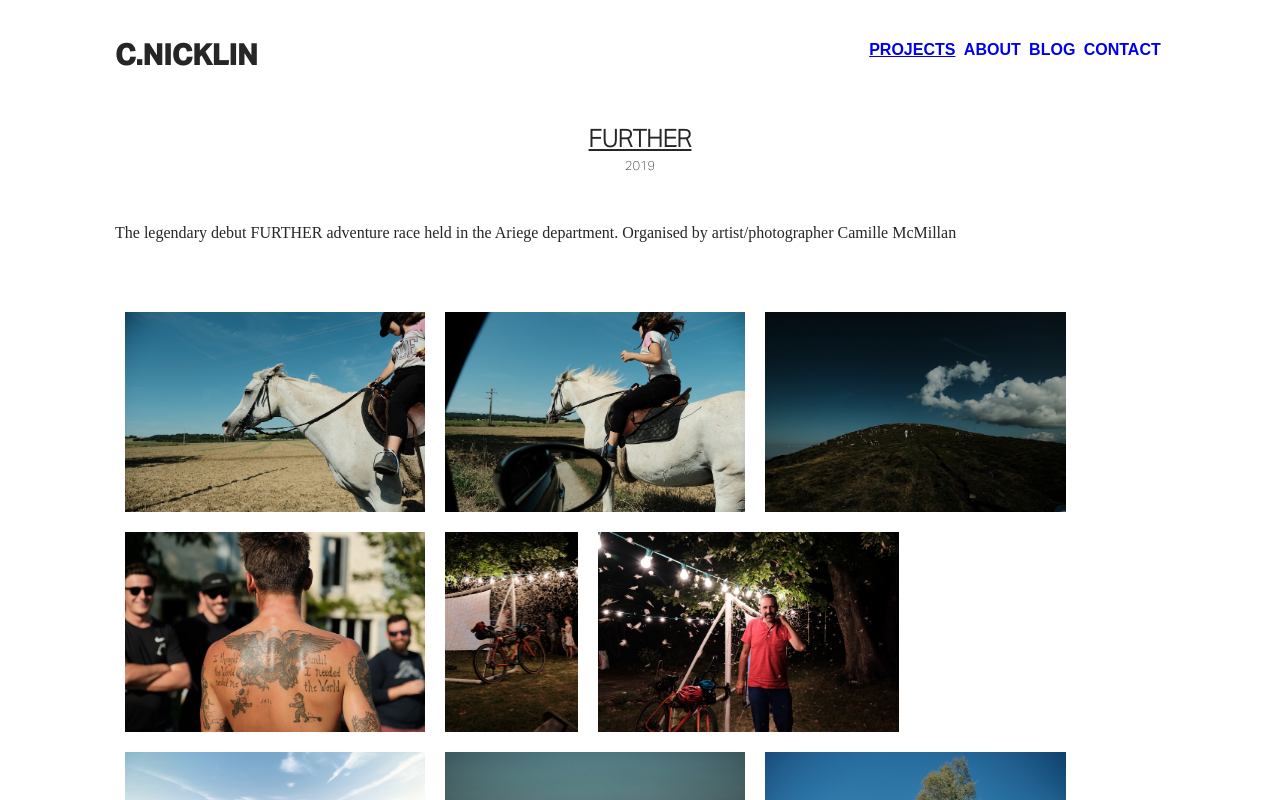
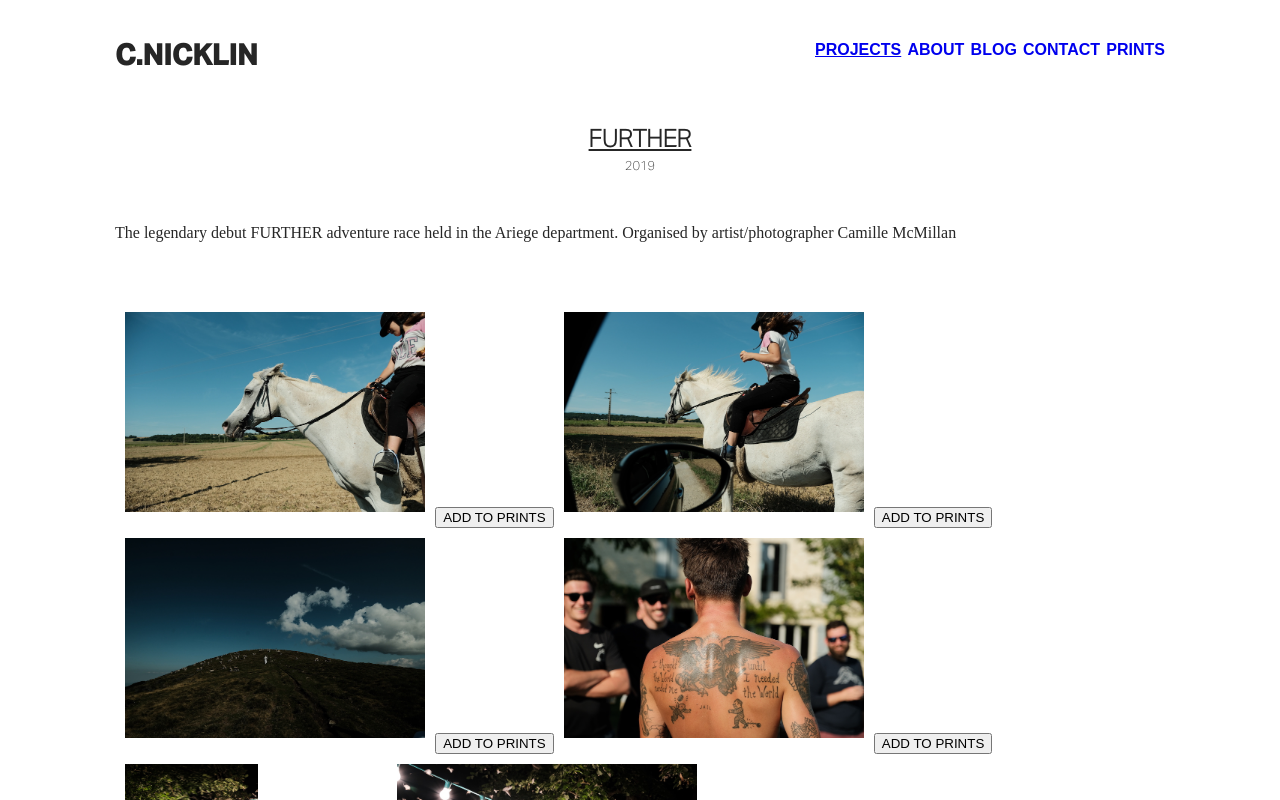
Before and after one commit to CalNicklin/photographyportfolio, a React (Create React App) app: page /projects/further in a window 1280 px wide. Shown: the top 800 px of the page. Built offline with nearby package versions, Linux system fonts and the light colour scheme; a web font is replaced by a local one.

Commit message:
adds basic 'favorite prints' features

```diff
--- a/src/app/App.css
+++ b/src/app/App.css
@@ -26,8 +26,8 @@
 .nav {
     display: inline-flex;
     align-items: center;
-    justify-content: space-around;
-    width: 300px;
+    justify-content: space-between;
+    width: 350px;
 }
 
 .nav a {
--- a/src/app/App.js
+++ b/src/app/App.js
@@ -3,6 +3,7 @@ import { BrowserRouter as Router, Route, Routes } from 'react-router-dom';
 import Header from '../features/Header/Header';
 import Projects from '../features/Projects/Projects';
 import Project from '../features/Project/Project';
+import Prints from '../features/Prints/Prints';
 import About from '../features/About/About';
 import Blog from '../features/Blog/Blog';
 import ContactForm from '../features/ContactForm/ContactForm';
@@ -18,6 +19,7 @@ function App() {
           <Routes>
             <Route path='/projects/:title' element={<Project />} />
             <Route path='/projects' element={<Projects />} />
+            <Route path='/prints' element={<Prints />} />
             {/* <Route path='/about' element={<About />} /> */}
             {/* <Route path='/blog' element={<Blog />} /> */}
             {/* <Route path='/contact' element={<ContactForm />} /> */}
--- a/src/app/data.js
+++ b/src/app/data.js
@@ -25,7 +25,7 @@ export const PROJECTS = {
                 {src: '/images/further/further3.jpg', alt: 'Ariege horse riding girl'},
                 {src: '/images/further/further4.jpg', alt: 'Ariege horse riding girl'},
                 {src: '/images/further/further5.jpg', alt: 'Camille atop Mt. Fourcat'},
-                {src: '/images/further/further8.jpg', alt: 'Well-known fixed-gear rider, Chas Christenson'},
+                {src: '/images/further/further8.jpg', alt: 'Well-known fixed-gear rider, tattooed Chas Christenson'},
                 {src: '/images/further/further9.jpg', alt: 'Mayflys'},
                 {src: '/images/further/further10.jpg', alt: 'Camille and Mayflys'},
                 {src: '/images/further/further11.jpg', alt: 'Epic sight whrn Angus Young collapsed at the checkpoint, Fourcat'},
--- a/src/app/store.js
+++ b/src/app/store.js
@@ -2,11 +2,13 @@ import { configureStore } from '@reduxjs/toolkit';
 import projectsReducer from '../features/Projects/projectsSlice';
 import modalReducer from '../features/Modal/modalSlice';
 import searchReducer from '../features/Search/searchSlice';
+import printsReducer from '../features/Prints/printsSlice';
 
 export const store = configureStore({
   reducer: {
     projects: projectsReducer,
     modal: modalReducer,
-    search: searchReducer
+    search: searchReducer,
+    prints: printsReducer
   }
 });
--- a/src/features/Header/Header.js
+++ b/src/features/Header/Header.js
@@ -10,6 +10,7 @@ export default function Header () {
                 <NavLink to='/about'>About</NavLink>
                 <NavLink to='/blog'>Blog</NavLink>
                 <NavLink to='/contact'>Contact</NavLink>
+                <NavLink to='/prints'>Prints</NavLink>
             </div>
         </div>
     )
--- /dev/null
+++ b/src/features/Prints/Prints.js
@@ -0,0 +1,30 @@
+import React from "react";
+import { removePrint } from "./printsSlice";
+import { useSelector, useDispatch } from "react-redux";
+import { selectPrints } from "./printsSlice";
+
+export default function Prints () {
+
+    const prints = useSelector(selectPrints);
+    const dispatch = useDispatch();
+
+    const removeFromPrints = (event) => {
+        dispatch(removePrint(event.target.value))
+    }
+
+    return (
+        <div>
+            {prints.map((print, index) => {
+                return(
+                    <div>
+                        <img
+                            src={print}
+                            key={index}
+                        />
+                        <button onClick={removeFromPrints} value={print}>Remove this photo</button>
+                    </div>
+                )
+            })}
+        </div>
+    )
+}
--- /dev/null
+++ b/src/features/Prints/printsSlice.js
@@ -0,0 +1,18 @@
+import { createSlice } from "@reduxjs/toolkit";
+
+export const printsSlice = createSlice ({
+    name: 'prints',
+    initialState: [],
+    reducers: {
+        addPrint: (state, action) => {
+            state.push(action.payload)
+        },
+        removePrint: (state, action) => {
+            return state.filter(print => print !== action.payload)
+        }
+    }
+});
+
+export const selectPrints = (state) => state.prints;
+export const { addPrint, removePrint } = printsSlice.actions;
+export default printsSlice.reducer;
--- a/src/features/Project/Project.js
+++ b/src/features/Project/Project.js
@@ -3,6 +3,7 @@ import { useSelector, useDispatch } from 'react-redux';
 import { useParams } from 'react-router-dom';
 import { selectProjects } from '../Projects/projectsSlice';
 import { openModal, setSrc, setAlt } from '../Modal/modalSlice';
+import { addPrint } from '../Prints/printsSlice';
 import Modal from '../Modal/Modal.js';
 import styles from './Project.module.css';
 
@@ -20,28 +21,35 @@ export default function Project () {
         dispatch(openModal());
         dispatch(setSrc(event.target.src));
         dispatch(setAlt(event.target.alt));
-    }
+    };
+
+    const addToPrints = (event) => {
+        dispatch(addPrint(event.target.value));
+    };
 
     return (
         <div className = 'projectContainer'>
             <h1 className={styles.h1}>{project.title}</h1>
             <p className={styles.date}>{project.date}</p>
             <p className={styles.intro}>{project.intro}</p>
+        {/* This instance of Modal will display based on a boolean operator in modal.js*/}
             <Modal />
             <div className = 'gallery'>
                 {project.photos.map((photo, index) => {
                         return (
+                            <div>
                                 <img id={`image${index}`}
                                     key={index}
                                     src={photo.src}
                                     alt={photo.alt}
                                     onClick={handleClick}
                                     />
+                                <button onClick={addToPrints} value={photo.src}>ADD TO PRINTS</button>
+                            </div>
                         )
                     })
                 }
             </div>
-            {/* This instance of Modal will display based on a boolean operator in modal.js*/}
         </div>
     );
 };
--- a/src/features/Projects/Projects.js
+++ b/src/features/Projects/Projects.js
@@ -28,7 +28,6 @@ export default function Projects () {
 
     const dispatch = useDispatch();
     const onClickHandler = (e) => {
-
         dispatch(clearQuery());
     };
 
```
